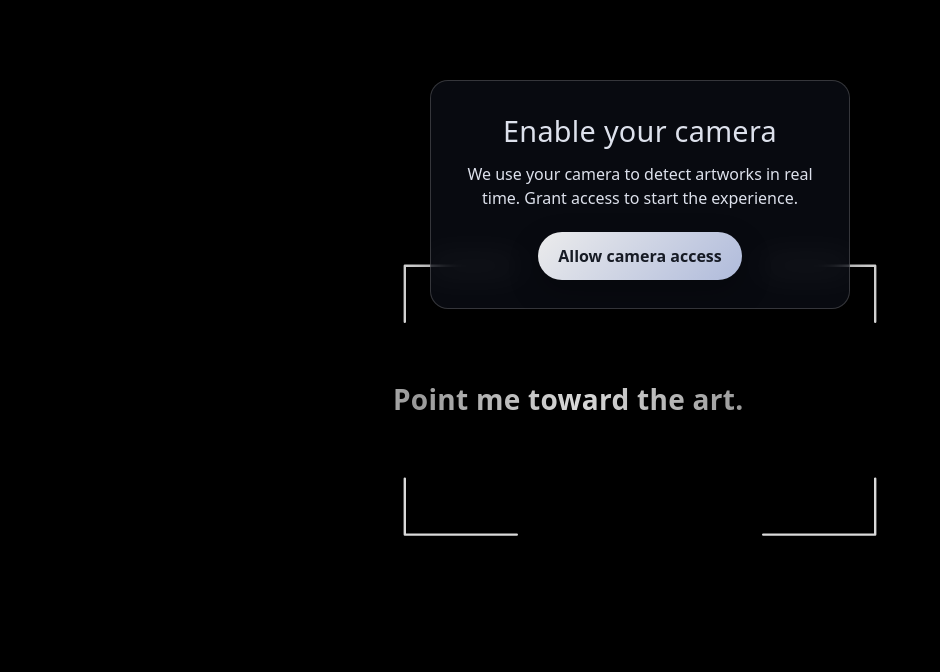
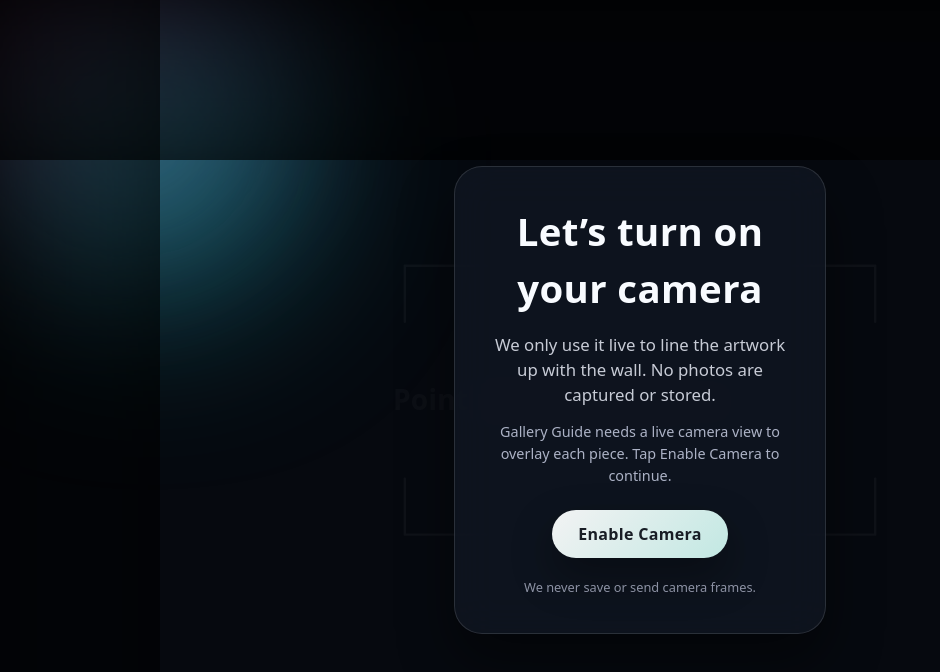
Before and after one commit to plattegruber/collective, a Svelte app in the folder apps/web/: page / in a window 1280 px wide. Shown: the top 672 px of the page, without its empty margins (0-940 px from the left). Built offline with nearby package versions, Linux system fonts and the light colour scheme.

Commit message:
Restyle Camera Permission Overlay

```diff
--- a/apps/web/src/App.svelte
+++ b/apps/web/src/App.svelte
@@ -295,17 +295,17 @@
         permissionMessage = '';
         break;
       case 'denied':
-        permissionMessage = 'Camera access is blocked. Allow camera access in your browser settings and try again.';
+        permissionMessage = 'Camera access is blocked in your browser. Enable it in settings, then refresh to continue.';
         break;
       case 'prompt':
       case 'unknown':
-        permissionMessage = 'We use your camera to detect artworks in real time. Grant access to start the experience.';
+        permissionMessage = 'Gallery Guide needs a live camera view to overlay each piece. Tap Enable Camera to continue.';
         break;
       case 'unsupported':
-        permissionMessage = 'This browser does not support camera access required for the AR experience.';
+        permissionMessage = 'This browser cannot share the camera. Try opening the page in Safari or Chrome.';
         break;
       case 'error':
-        permissionMessage = 'We could not access the camera. Check your device camera or try again.';
+        permissionMessage = 'We could not open the camera. Make sure it isn\'t in use and try again.';
         break;
       default:
         permissionMessage = 'Camera access is required to continue.';
--- a/apps/web/src/components/PermissionBanner.svelte
+++ b/apps/web/src/components/PermissionBanner.svelte
@@ -1,11 +1,13 @@
 <script>
   import { createEventDispatcher } from 'svelte';
 
-  export let visible = false;
-  export let message = '';
-  export let error = '';
-  export let canRequest = false;
-  export let isRequesting = false;
+  const {
+    visible = false,
+    message = '',
+    error = '',
+    canRequest = false,
+    isRequesting = false,
+  } = $props();
 
   const dispatch = createEventDispatcher();
 
@@ -15,97 +17,196 @@
 </script>
 
 {#if visible}
-  <div class="permission-banner" role="status" aria-live="polite">
-    <div class="permission-inner">
-      <h2>Enable your camera</h2>
+  <div class="camera-overlay" role="dialog" aria-modal="true">
+    <div class="layer base"></div>
+    <div class="layer blob-top"></div>
+    <div class="layer blob-bottom"></div>
+    <div class="layer vignette-top"></div>
+    <div class="layer vignette-bottom"></div>
+    <div class="layer vignette-left"></div>
+    <div class="layer vignette-right"></div>
+
+    <div class="camera-content">
+      <div class="card">
+        <h2>Let’s turn on your camera</h2>
+        <p class="lead">
+          We only use it live to line the artwork up with the wall. No photos are captured or stored.
+        </p>
+
         {#if message}
-        <p>{message}</p>
+          <p class="detail">{message}</p>
         {/if}
         {#if error}
-        <p class="permission-error">{error}</p>
+          <p class="detail error">{error}</p>
         {/if}
+
         {#if canRequest}
           <button
-          class="permission-button"
+            class="action"
             type="button"
-          on:click={handleRequest}
+            onclick={handleRequest}
             disabled={isRequesting}
           >
-          {isRequesting ? 'Requesting camera…' : 'Allow camera access'}
+            {isRequesting ? 'Opening camera…' : 'Enable Camera'}
           </button>
         {/if}
+
+        <p class="privacy">We never save or send camera frames.</p>
+      </div>
     </div>
   </div>
 {/if}
 
 <style>
-  .permission-banner {
+  .camera-overlay {
     position: fixed;
-    top: clamp(24px, 10vh, 96px);
-    left: 50%;
-    transform: translateX(-50%);
-    width: min(92vw, 420px);
-    z-index: 60;
+    inset: 0;
+    z-index: 70;
+    display: flex;
+    align-items: center;
+    justify-content: center;
+    pointer-events: auto;
+    color: #f8fbff;
+    text-align: center;
+  }
+
+  .layer {
+    position: absolute;
+    inset: 0;
     pointer-events: none;
   }
 
-  .permission-inner {
-    pointer-events: auto;
-    backdrop-filter: blur(16px) saturate(130%);
-    -webkit-backdrop-filter: blur(16px) saturate(130%);
-    background: rgba(14, 18, 28, 0.6);
-    border: 1px solid rgba(255, 255, 255, 0.18);
-    border-radius: 18px;
-    padding: clamp(18px, 4vw, 28px);
-    box-shadow: 0 24px 50px rgba(0, 0, 0, 0.35);
-    color: rgba(240, 244, 255, 0.92);
-    text-align: center;
+  .layer.base {
+    background: rgb(7 10 16 / 0.96);
   }
 
-  @supports not (backdrop-filter: blur(1px)) {
-    .permission-inner {
-      background: rgba(11, 14, 22, 0.82);
+  .layer.blob-top {
+    top: -120px;
+    left: -80px;
+    width: 340px;
+    height: 340px;
+    border-radius: 999px;
+    background: linear-gradient(135deg, rgba(236, 72, 153, 0.55), rgba(99, 102, 241, 0.5));
+    filter: blur(90px);
   }
+
+  .layer.blob-bottom {
+    bottom: -120px;
+    right: -60px;
+    width: 300px;
+    height: 300px;
+    border-radius: 999px;
+    background: linear-gradient(135deg, rgba(52, 211, 153, 0.45), rgba(6, 182, 212, 0.45));
+    filter: blur(90px);
+  }
+
+  .layer.vignette-top {
+    inset-inline: 0;
+    height: 160px;
+    background: linear-gradient(to bottom, rgba(0, 0, 0, 0.7), transparent);
+  }
+
+  .layer.vignette-bottom {
+    inset-inline: 0;
+    height: 160px;
+    bottom: 0;
+    background: linear-gradient(to top, rgba(0, 0, 0, 0.65), transparent);
+  }
+
+  .layer.vignette-left {
+    inset-block: 0;
+    width: 160px;
+    background: linear-gradient(to right, rgba(0, 0, 0, 0.6), transparent);
+  }
+
+  .layer.vignette-right {
+    inset-block: 0;
+    width: 160px;
+    right: 0;
+    background: linear-gradient(to left, rgba(0, 0, 0, 0.6), transparent);
+  }
+
+  .camera-content {
+    position: relative;
+    padding: 24px;
+    width: min(94vw, 420px);
+  }
+
+  .card {
+    padding: clamp(28px, 4vw, 36px);
+    border-radius: 28px;
+    background: rgba(17, 22, 33, 0.82);
+    backdrop-filter: blur(20px) saturate(140%);
+    -webkit-backdrop-filter: blur(20px) saturate(140%);
+    border: 1px solid rgba(255, 255, 255, 0.12);
+    box-shadow: 0 28px 55px rgba(0, 0, 0, 0.45);
+    display: flex;
+    flex-direction: column;
+    gap: 14px;
   }
 
   h2 {
-    margin: 0 0 10px;
-    font-size: clamp(1.4rem, 3.8vw, 1.8rem);
+    margin: 0;
+    font-size: clamp(1.8rem, 5vw, 2.4rem);
+    font-weight: 600;
     letter-spacing: 0.01em;
   }
 
-  p {
-    margin: 6px 0;
+  .lead {
+    margin: 0;
+    font-size: clamp(0.95rem, 2.8vw, 1.05rem);
+    color: rgba(240, 244, 255, 0.82);
     line-height: 1.5;
   }
 
-  .permission-error {
-    color: rgba(255, 99, 132, 0.85);
-    font-size: 0.95rem;
+  .detail {
+    margin: 0;
+    font-size: 0.9rem;
+    color: rgba(226, 232, 255, 0.75);
   }
 
-  .permission-button {
-    margin-top: 16px;
-    padding: 12px 20px;
+  .detail.error {
+    color: rgba(255, 112, 148, 0.9);
+  }
+
+  .action {
+    margin: 10px auto 0;
+    padding: 12px 26px;
     border-radius: 999px;
     border: none;
+    background: linear-gradient(135deg, rgba(255, 255, 255, 0.95), rgba(213, 255, 248, 0.9));
+    color: rgba(12, 16, 24, 0.94);
+    font-weight: 600;
     font-size: 1rem;
-    font-weight: 600;
-    color: rgba(13, 17, 26, 0.95);
-    background: linear-gradient(135deg, rgba(255, 255, 255, 0.92) 0%, rgba(205, 218, 255, 0.85) 100%);
-    box-shadow: 0 12px 30px rgba(0, 0, 0, 0.25);
+    letter-spacing: 0.02em;
     cursor: pointer;
     transition: transform 0.2s ease, box-shadow 0.2s ease;
+    box-shadow: 0 18px 40px rgba(0, 0, 0, 0.35);
   }
 
-  .permission-button:disabled {
+  .action:disabled {
     opacity: 0.6;
     cursor: progress;
     box-shadow: none;
   }
 
-  .permission-button:hover:not(:disabled) {
-    transform: translateY(-2px);
-    box-shadow: 0 16px 34px rgba(0, 0, 0, 0.28);
+  .action:hover:not(:disabled) {
+    transform: translateY(-1.5px);
+    box-shadow: 0 20px 44px rgba(0, 0, 0, 0.4);
+  }
+
+  .privacy {
+    margin: 6px 0 0;
+    font-size: 0.8rem;
+    color: rgba(226, 232, 255, 0.6);
+  }
+
+  @media (max-width: 480px) {
+    .camera-content {
+      padding: 18px;
+    }
+    .card {
+      border-radius: 22px;
+    }
   }
 </style>
```
Lines whose indentation alone changed are shown as unchanged.
